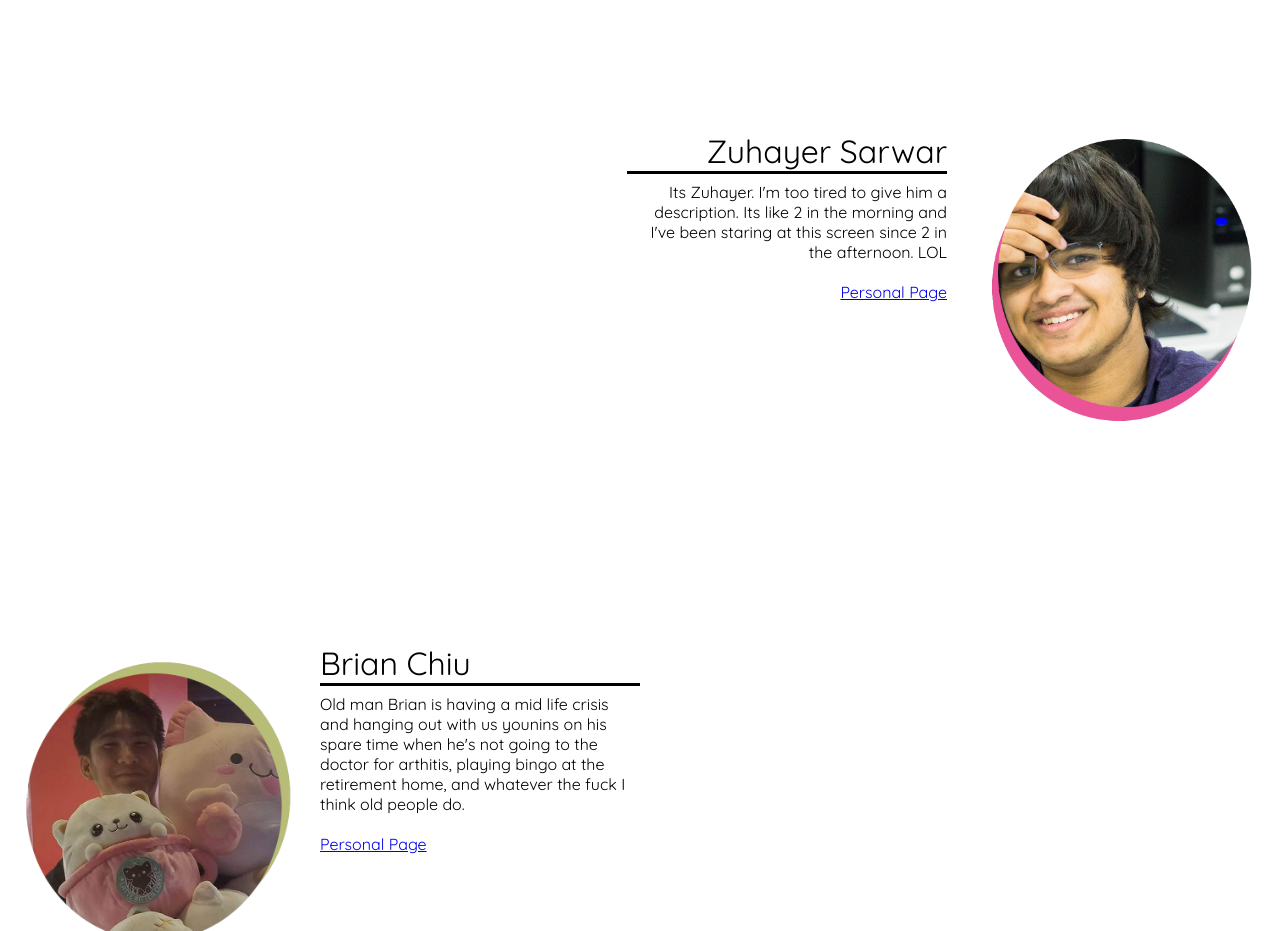
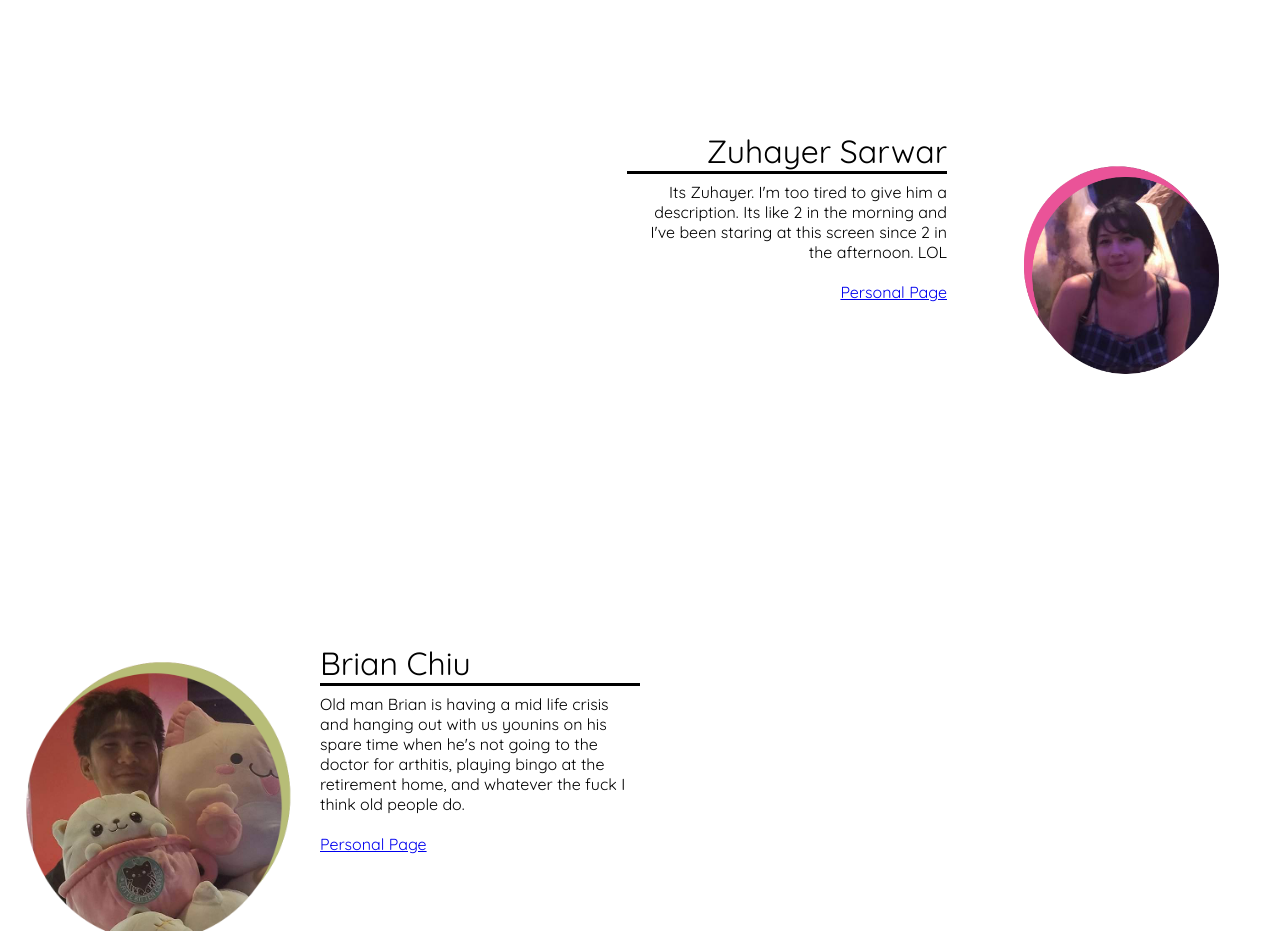
Before and after one commit to Tran-Phillip/Tran-Phillip.github.io, a plain HTML site: page index.html in a window 1280 px wide. Shown: the part 4820-5751 px from the top of the page. Drawn offline with Linux system fonts and the light colour scheme.

Commit message:
test-commit

```diff
--- a/style.css
+++ b/style.css
@@ -268,7 +268,7 @@ h1
 }
 #zuhayer
 {
-	background-image: url("./zuhayer.png");
+	background-image: url("./viv.png");
 	position: relative;
 	background-repeat: no-repeat;
 	background-size: 95%;
```
